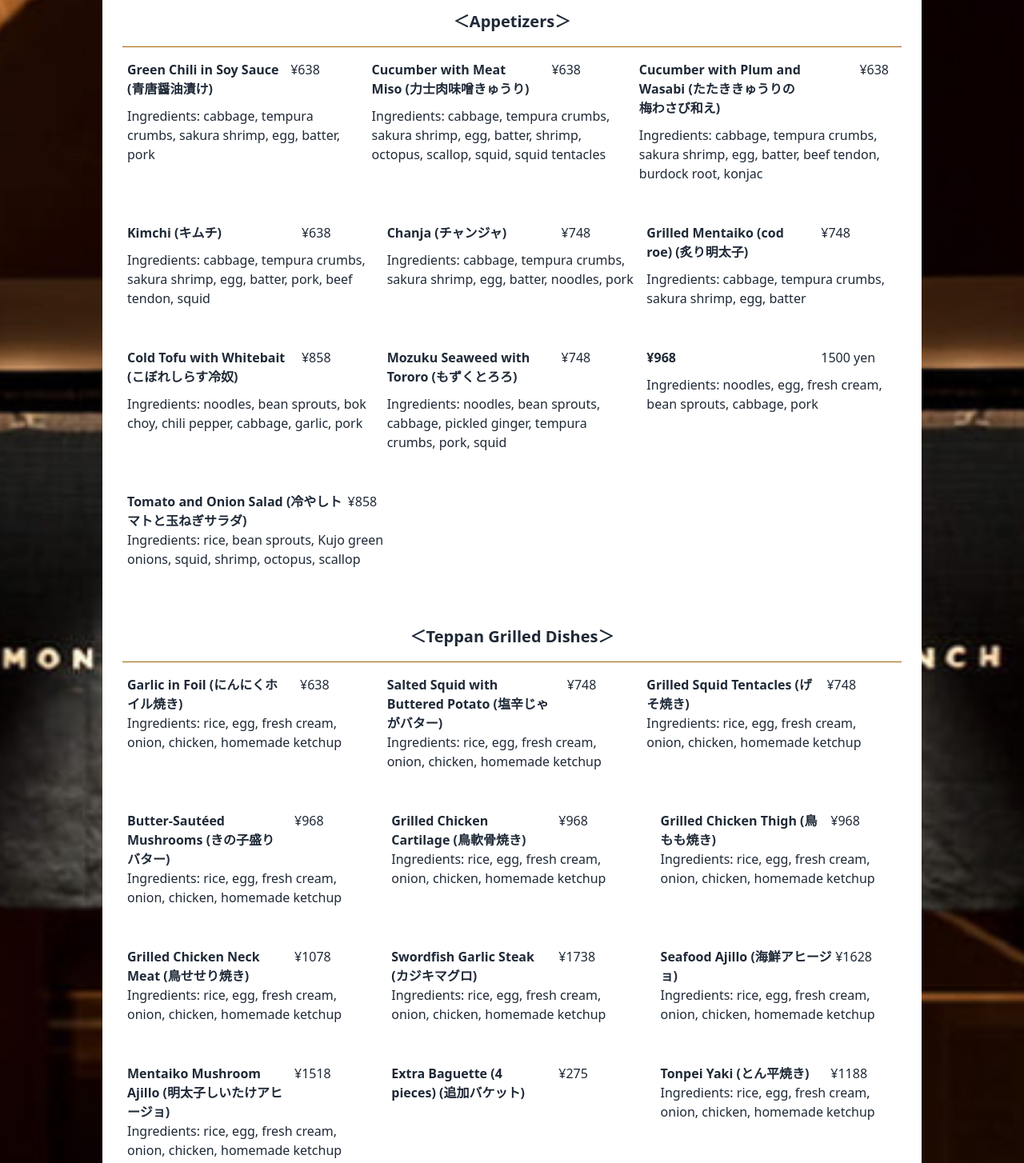
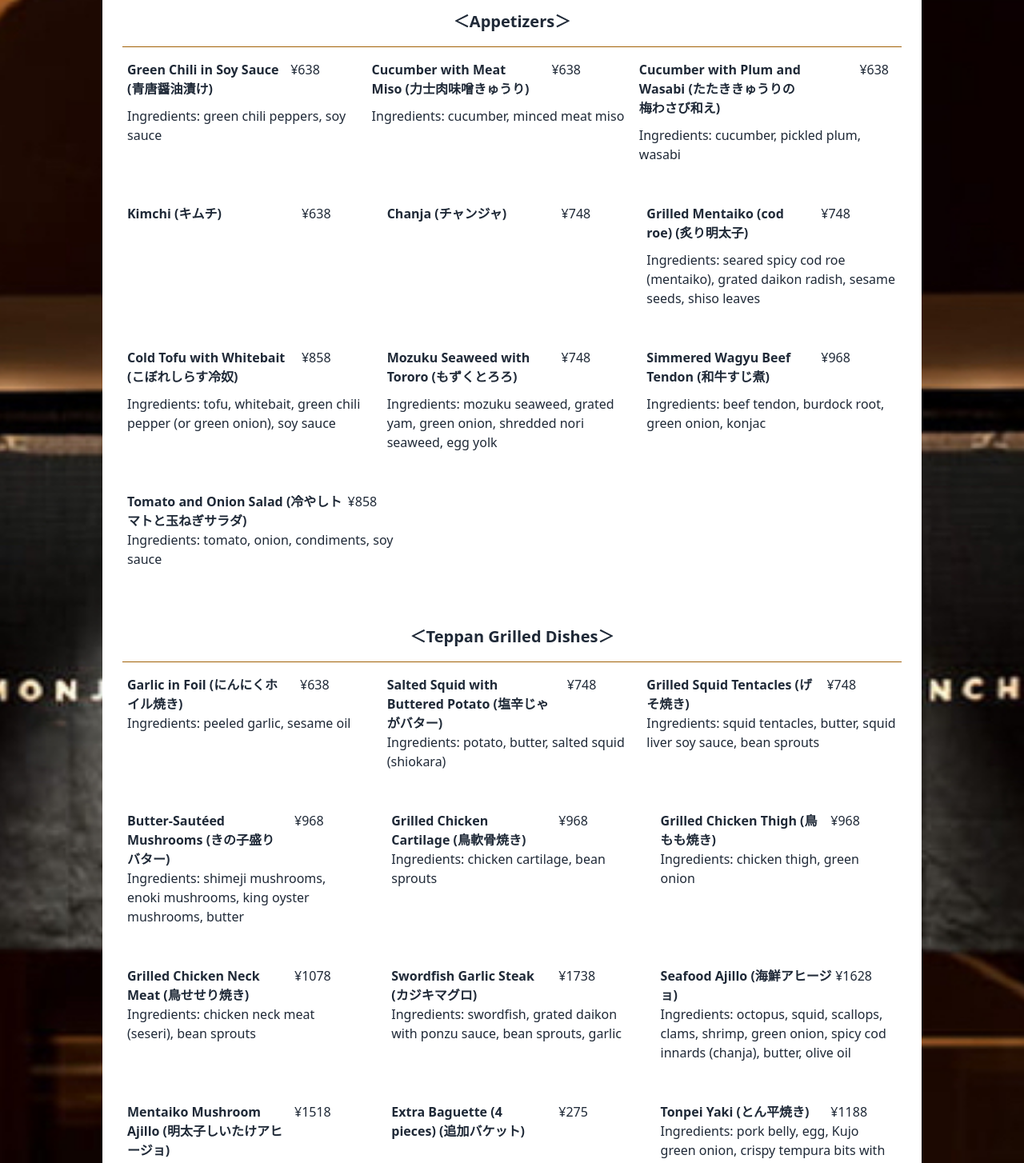
Before and after one commit to shuhay70/moheji-menu, a Next.js app in the folder frontend/: page /en/menu/teppan in a window 1280 px wide. Shown: the part 280-1734 px from the top of the page at 80% size. Built offline with nearby package versions, Linux system fonts and the light colour scheme.

Commit message:
Change ingredient

```diff
--- a/frontend/messages/en.json
+++ b/frontend/messages/en.json
@@ -24,7 +24,7 @@
 
   "Monja": {
     "Monja1": "Mentaiko Mochi Monja",
-    "description1": "The fresh cream perfectly complements the delicious flavor of mentaiko in this No.1 favorite monjayaki! Add mozzarella cheese  as a topping to enhance the taste and make it even more  delicious!",
+    "description1": "Our most popular Monja! The creamy broth pairs perfectly with spicy cod roe (mentaiko). Add cheese as a topping to make it even more delicious!",
     "ingredients1": " Ingredients: cabbage, tempura crisps (with shrimp), dashi, shredded dried squid, fresh  cream, mentaiko (cod roe), mochi",
     "Monja2": "Kaisen Monja",
     "description2": "This monjayaki restaurant, operated by a seafood wholesaler with 150 years of history at Tsukiji and Toyosu, offers the finest flavors only they can provide! All seafood is sourced fresh from Tsukiji and Toyosu markets every morning",
@@ -44,10 +44,10 @@
     "Monja7": "Oyako Monja",
     "description7": "This monjayaki features the savory taste of chicken and the sweetness of onions, all wrapped in egg, offering a comforting, traditional Japanese flavor that will warm you up as you eat",
     "ingredients7": "Ingredients: cabbage, tempura crisps (with shrimp), dashi, shredded dried squid, ground chicken, onion, green onions, nori (seaweed), egg",
-    "Monja8": "Gyusuzi Monja",
+    "Monja8": "Gyusuzi Curry Monja",
     "description8": "The spicy flavor of curry blends perfectly with the rich umami of tenderly simmered beef tendon, creating an irresistible deliciousness!",
     "ingredients8": "Ingredients: cabbage, tempura crisps (with shrimp), dashi, fresh cream, shredded dried squid, beef tendon, curry powder, burdock root, konnyaku (devil's tongue), shimeji mushrooms",
-    "Monja9": "Butanira Monja",
+    "Monja9": "Butaniratama Monja",
     "description9": "The rich flavors of chives and garlic are brought out, while the creamy taste of egg enhances the overall experience, making this monjayaki incredibly appetizing and sure to boost your appetite!",
     "ingredients9": "ingredients: cabbage, tempura crisps (with shrimp), dashi, shredded dried squid, pork, chives, garlic, egg",
     "Monja10": "Gomoku Monja",
@@ -210,13 +210,13 @@
     "title222": "＜Teppan Grilled Dishes＞",
     "title1": "Green Chili in Soy Sauce (青唐醤油漬け)",
     "price1": "1500 yen",
-    "ingredients1": "Ingredients: cabbage, tempura crumbs, sakura shrimp, egg, batter, pork",
+    "ingredients1": "Ingredients: green chili peppers, soy sauce",
     "title2": "Cucumber with Meat Miso (力士肉味噌きゅうり)",
     "price2": "1500 yen",
-    "ingredients2": "Ingredients: cabbage, tempura crumbs, sakura shrimp, egg, batter, shrimp, octopus, scallop, squid, squid tentacles",
+    "ingredients2": "Ingredients: cucumber, minced meat miso",
     "title3": "Cucumber with Plum and Wasabi (たたききゅうりの梅わさび和え)",
     "price3": "1500 yen",
-    "ingredients3": "Ingredients: cabbage, tempura crumbs, sakura shrimp, egg, batter, beef tendon, burdock root, konjac",
+    "ingredients3": "Ingredients: cucumber, pickled plum, wasabi",
     "title4": "Kimchi (キムチ)",
     "price4": "1500 yen",
     "ingredients4": "Ingredients: cabbage, tempura crumbs, sakura shrimp, egg, batter, pork, beef tendon, squid",
@@ -225,52 +225,53 @@
     "ingredients5": "Ingredients: cabbage, tempura crumbs, sakura shrimp, egg, batter, noodles, pork",
     "title6": "Grilled Mentaiko (cod roe) (炙り明太子)",
     "price6": "1500 yen",
-    "ingredients6": "Ingredients: cabbage, tempura crumbs, sakura shrimp, egg, batter",
+    "ingredients6": "Ingredients: seared spicy cod roe (mentaiko), grated daikon radish, sesame seeds, shiso leaves",
     "title7": "Cold Tofu with Whitebait (こぼれしらす冷奴)",
     "price7": "1500 yen",
-    "ingredients7": "Ingredients: noodles, bean sprouts, bok choy, chili pepper, cabbage, garlic, pork",
+    "ingredients7": "Ingredients: tofu, whitebait, green chili pepper (or green onion), soy sauce",
     "title8": "Mozuku Seaweed with Tororo (もずくとろろ)",
     "price8": "1500 yen",
-    "ingredients8": "Ingredients: noodles, bean sprouts, cabbage, pickled ginger, tempura crumbs, pork, squid",
+    "ingredients8": "Ingredients: mozuku seaweed, grated yam, green onion, shredded nori seaweed, egg yolk",
     "title9": "Simmered Wagyu Beef Tendon (和牛すじ煮)",
     "price9": "1500 yen",
-    "ingredients9": "Ingredients: noodles, egg, fresh cream, bean sprouts, cabbage, pork",
+    "ingredients9": "Ingredients: beef tendon, burdock root, green onion, konjac",
     "title10": "Tomato and Onion Salad (冷やしトマトと玉ねぎサラダ)",
     "price10": "1500 yen",
-    "ingredients10": "Ingredients: rice, bean sprouts, Kujo green onions, squid, shrimp, octopus, scallop",
+    "ingredients10": "Ingredients: tomato, onion, condiments, soy sauce",
+
     "title11": "Garlic in Foil (にんにくホイル焼き)",
     "price11": "1500 yen",
-    "ingredients11": "Ingredients: rice, egg, fresh cream, onion, chicken, homemade ketchup",
+    "ingredients11": "Ingredients: peeled garlic, sesame oil",
     "title12": "Salted Squid with Buttered Potato (塩辛じゃがバター)",
     "price12": "1500 yen",
-    "ingredients12": "Ingredients: rice, egg, fresh cream, onion, chicken, homemade ketchup",
+    "ingredients12": "Ingredients: potato, butter, salted squid (shiokara)",
     "title13": "Grilled Squid Tentacles (げそ焼き)",
     "price13": "1500 yen",
-    "ingredients13": "Ingredients: rice, egg, fresh cream, onion, chicken, homemade ketchup",
+    "ingredients13": "Ingredients: squid tentacles, butter, squid liver soy sauce, bean sprouts",
     "title14": "Butter-Sautéed Mushrooms (きの子盛りバター)",
     "price14": "1500 yen",
-    "ingredients14": "Ingredients: rice, egg, fresh cream, onion, chicken, homemade ketchup",
+    "ingredients14": "Ingredients: shimeji mushrooms, enoki mushrooms, king oyster mushrooms, butter",
     "title15": "Grilled Chicken Cartilage (鳥軟骨焼き)",
     "price15": "1500 yen",
-    "ingredients15": "Ingredients: rice, egg, fresh cream, onion, chicken, homemade ketchup",
+    "ingredients15": "Ingredients: chicken cartilage, bean sprouts",
     "title16": "Grilled Chicken Thigh (鳥もも焼き)",
     "price16": "1500 yen",
-    "ingredients16": "Ingredients: rice, egg, fresh cream, onion, chicken, homemade ketchup",
+    "ingredients16": "Ingredients: chicken thigh, green onion",
     "title17": "Grilled Chicken Neck Meat (鳥せせり焼き)",
     "price17": "1500 yen",
-    "ingredients17": "Ingredients: rice, egg, fresh cream, onion, chicken, homemade ketchup",
+    "ingredients17": "Ingredients: chicken neck meat (seseri), bean sprouts",
     "title333": "Tonpei Yaki (とん平焼き)",
     "price333": "1500 yen",
-    "ingredients333": "Ingredients: rice, egg, fresh cream, onion, chicken, homemade ketchup",
+    "ingredients333": "Ingredients: pork belly, egg, Kujo green onion, crispy tempura bits with shrimp",
     "title18": "Swordfish Garlic Steak (カジキマグロ)",
     "price18": "1500 yen",
-    "ingredients18": "Ingredients: rice, egg, fresh cream, onion, chicken, homemade ketchup",
+    "ingredients18": "Ingredients: swordfish, grated daikon with ponzu sauce, bean sprouts, garlic",
     "title19": "Seafood Ajillo (海鮮アヒージョ)",
     "price19": "1500 yen",
-    "ingredients19": "Ingredients: rice, egg, fresh cream, onion, chicken, homemade ketchup",
+    "ingredients19": "Ingredients: octopus, squid, scallops, clams, shrimp, green onion, spicy cod innards (chanja), butter, olive oil",
     "title20": "Mentaiko Mushroom Ajillo (明太子しいたけアヒージョ)",
     "price20": "1500 yen",
-    "ingredients20": "Ingredients: rice, egg, fresh cream, onion, chicken, homemade ketchup",
+    "ingredients20": "Ingredients: spicy cod roe (mentaiko), shiitake mushrooms, butter, red chili pepper, olive oil",
     "title21": "Extra Baguette (4 pieces) (追加バケット)",
     "price21": "1500 yen",
     "ingredients21": "Ingredients: rice, egg, fresh cream, onion, chicken, homemade ketchup",
@@ -438,7 +439,7 @@
 
   "Footer": {
     "title1": "＜Our Commitment＞",
-    "ex11": "Established in the 4th year of the Meiji era, we are a fishery wholesaler directly managed by Toyosu Market. We offer monjayaki prepared with our homemade broth made fresh every morning using seafood, chicken stock, and aromatic vegetables. Additionally, we provide a wide variety of seafood dishes, grilled fish, and unique delicacies carefully selected by our expert buyers from the Toyosu Market. All monjayaki is cooked right in front of you by our staff, ensuring you enjoy the freshly made dishes prepared by professionals.",
+    "ex11": "Our restaurant was established in 1871 and is directly operated by a seafood wholesaler from Toyosu Market.The soup base for our monjayaki is made with seafood and chicken broth.All monjayaki and okonomiyaki  are cooked by our staff right in front of you.",
     "title2": "＜Company Information＞",
     "ex21": "Our management philosophy blends tradition and innovation. Our vision is to spread 'Tokyo culture to the world.' We believe in delivering the best-tasting food to our customers and sharing Tokyo's culinary culture globally. To achieve this, we aim to provide unforgettable dining experiences as professionals in the culinary field.",
     "ex22": "In addition to running specialty monjayaki restaurants, we operate retail businesses selling seafood and traditional Japanese side dishes.",
--- a/frontend/src/app/[locale]/menu/teppan/page.tsx
+++ b/frontend/src/app/[locale]/menu/teppan/page.tsx
@@ -55,18 +55,18 @@ export default function HomePage() {
                 <p className="font-bold w-[67%]"> {t("title4")}</p>
                 <p className="w-[28%]">¥638</p>
               </div>
-              <div className="flex">
+              {/* <div className="flex">
                 <p>{t("ingredients4")}</p>
-              </div>
+              </div> */}
             </div>
             <div className="lg:w-[350px] lg:px-[6px]">
               <div className="flex justify-between pb-[10px] lg:pr-[10px] lg:pt-[0px] pt-[20px]">
                 <p className="font-bold w-[67%]"> {t("title5")}</p>
                 <p className="w-[28%]">¥748</p>
               </div>
-              <div className="flex">
+              {/* <div className="flex">
                 <p>{t("ingredients5")}</p>
-              </div>
+              </div> */}
             </div>
             <div className="lg:w-[350px]  lg:px-[6px] ">
               <div className="flex justify-between pb-[10px] lg:pr-[10px] lg:pt-[0px] pt-[20px]">
@@ -99,8 +99,8 @@ export default function HomePage() {
             </div>
             <div className="lg:w-[350px]  lg:px-[6px] ">
               <div className="flex justify-between pb-[10px] lg:pr-[10px] lg:pt-[0px] pt-[20px]">
-                <p className="font-bold w-[67%]"> ¥968</p>
-                <p className="w-[28%]">{t("price9")}</p>
+                <p className="font-bold w-[67%]"> {t("title9")}</p>
+                <p className="w-[28%]">¥968</p>
               </div>
               <div className="flex">
                 <p>{t("ingredients9")}</p>
```
Also changed, not shown: frontend/messages/ja.json (+22 -22 lines).
